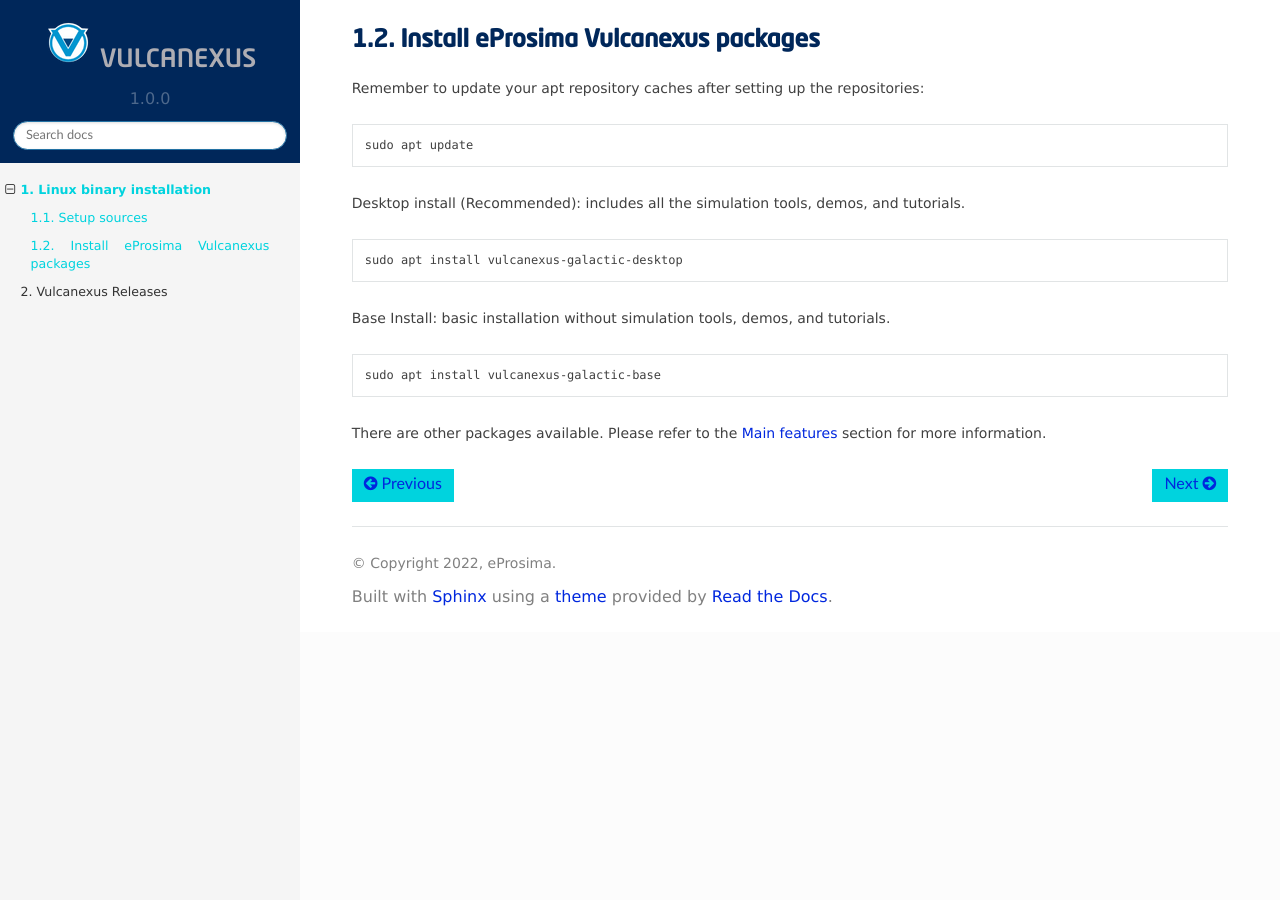
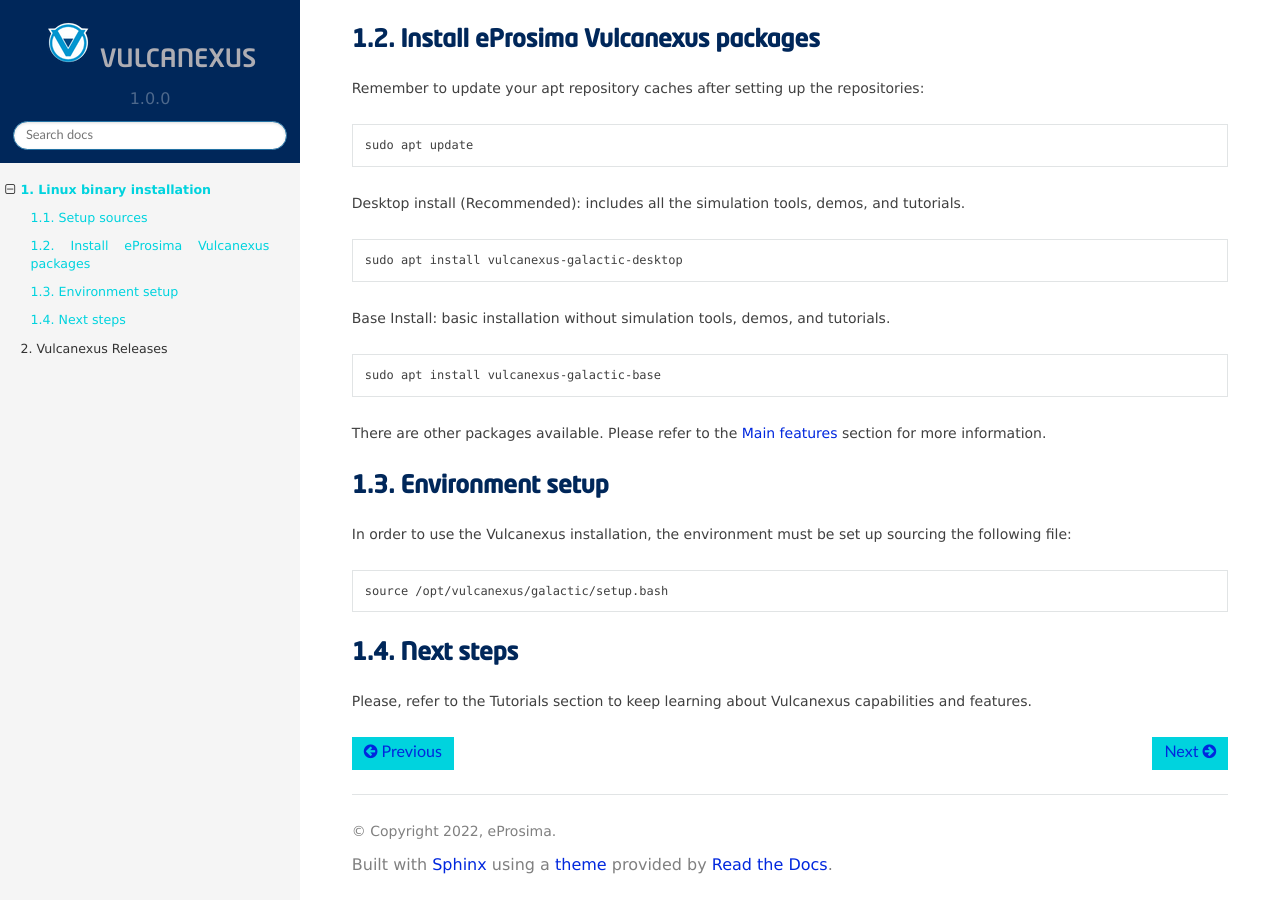
Before and after one commit to eProsima/vulcanexus, a Sphinx documentation site: the page built from docs/rst/installation/linux_installation.rst, in a window 1280 px wide and 900 px high, scrolled down 663 px. Built offline with Sphinx 7.4.7 and the Read the Docs theme 2.0.0, drawn with Linux system fonts in a browser that asks for light colours; before the commit the page ends 1295 px from its top, so only the background shows below that.

Commit message:
Refs #13494: complete installation guide
Signed-off-by: JLBuenoLopez-eProsima <joseluisbueno@eprosima.com>

```diff
--- a/docs/rst/installation/linux_installation.rst
+++ b/docs/rst/installation/linux_installation.rst
@@ -50,3 +50,17 @@
     sudo apt install vulcanexus-galactic-base
 
 There are other packages available. Please refer to the :ref:`main_features` section for more information.
+
+Environment setup
+-----------------
+
+In order to use the Vulcanexus installation, the environment must be set up sourcing the following file:
+
+.. code-block:: bash
+
+    source /opt/vulcanexus/galactic/setup.bash
+
+Next steps
+----------
+
+Please, refer to the Tutorials section to keep learning about Vulcanexus capabilities and features.
```
